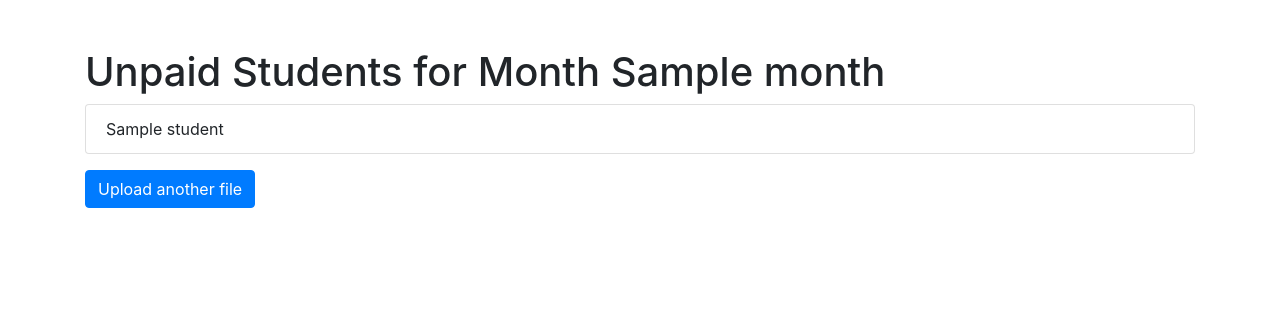
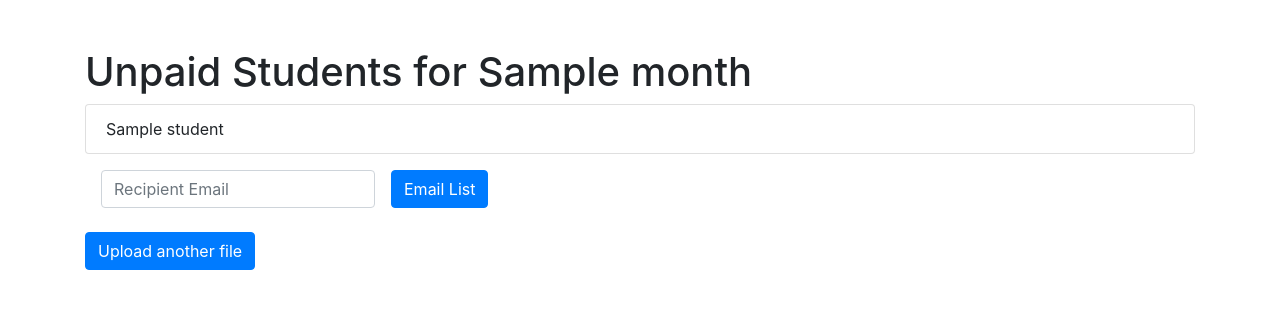
Before and after one commit to sayantan16/Tutoring-Payment-Tracker, a Flask app: template templates/unpaid_students.html in a window 1280 px wide. Shown: the top 309 px of the page. Run offline with Flask 3, Linux system fonts and the light colour scheme; the template is opened without the code that fills it: most values are stand-ins (such as "Sample title", 1, 10 or a date in 2020); some libraries are stand-ins or nearby versions.

Commit message:
Adding email compatibility

```diff
--- a/app.py
+++ b/app.py
@@ -1,18 +1,29 @@
-# app.py
+import os
 from flask import Flask, request, redirect, url_for, render_template, flash
 from flask_cors import CORS
+from sendgrid import SendGridAPIClient
+from sendgrid.helpers.mail import Mail
 from werkzeug.utils import secure_filename
-import os
+import ssl
+import re
+import calendar
+
 from pdf_to_xml import pdf_to_xml
-from xml_parser import parse_xml_to_csv, merge_csv_files
+from xml_parser import merge_csv_files, parse_xml_to_csv
+
+# Create an unverified context to handle SSL issues with SendGrid
+ssl._create_default_https_context = ssl._create_unverified_context
 
 app = Flask(__name__)
-CORS(app)  # Add this line to enable CORS
+CORS(app)
 
 app.config['UPLOAD_FOLDER'] = 'uploads'
 app.config['NAMES_FILE'] = 'names_list.txt'
 app.secret_key = 'supersecretkey'
 os.makedirs(app.config['UPLOAD_FOLDER'], exist_ok=True)
+
+def get_month_name(month_number):
+    return calendar.month_name[int(month_number)]
 
 def read_names_list():
     if not os.path.exists(app.config['NAMES_FILE']):
@@ -117,7 +128,8 @@ def upload_file():
             if unpaid_students is None:
                 flash('The selected month is not present in the file.', 'error')
                 return redirect(request.url)
-            return render_template('unpaid_students.html', unpaid_students=unpaid_students, month=month)
+            month_name = get_month_name(month)
+            return render_template('unpaid_students.html', unpaid_students=unpaid_students, month=month_name)
     return render_template('index.html')
 
 def extract_names_from_csv(csv_path):
@@ -160,5 +172,44 @@ def show_csv():
     }
     return render_template('show_csv.html', data_by_month=data_by_month, month_names=month_names)
 
+@app.route('/send_email', methods=['POST'])
+def send_email():
+    recipient = request.form['email']
+    month_name = request.form['month']
+
+    # Validate the email address
+    if not re.match(r"[^@]+@[^@]+\.[^@]+", recipient):
+        return {"message": "Invalid email address.", "status": "error"}, 400
+
+    unpaid_students = request.form.getlist('unpaid_students')
+
+    if unpaid_students:
+        unpaid_list = "\n".join(unpaid_students)
+        html_content = (
+            "<strong>The following students have not paid for " + month_name + ":</strong><br><br>" +
+            unpaid_list.replace('\n', '<br>')
+        )
+        message = Mail(
+            from_email='sayantankundu93@gmail.com',
+            to_emails=recipient,
+            subject=f"Unpaid Students for {month_name}",
+            html_content=html_content
+        )
+        try:
+            sg = SendGridAPIClient(os.environ.get('SENDGRID_API_KEY'))
+            response = sg.send(message)
+            print(response.status_code)
+            print(response.body)
+            print(response.headers)
+            if response.status_code == 202:
+                return {"message": f"Email sent to {recipient}", "status": "success"}, 200
+            else:
+                return {"message": "Failed to send email.", "status": "error"}, response.status_code
+        except Exception as e:
+            print(e)
+            return {"message": f"Failed to send email: {str(e)}", "status": "error"}, 500
+    else:
+        return {"message": "All students have paid for this month.", "status": "info"}, 200
+
 if __name__ == "__main__":
     app.run(debug=True, port=8080)
--- a/templates/unpaid_students.html
+++ b/templates/unpaid_students.html
@@ -8,10 +8,12 @@
       rel="stylesheet"
       href="https://maxcdn.bootstrapcdn.com/bootstrap/4.5.2/css/bootstrap.min.css"
     />
+    <script src="https://code.jquery.com/jquery-3.6.0.min.js"></script>
+    <script src="https://cdn.jsdelivr.net/npm/sweetalert2@10"></script>
   </head>
   <body>
     <div class="container mt-5">
-      <h1>Unpaid Students for Month {{ month }}</h1>
+      <h1>Unpaid Students for {{ month }}</h1>
       <div
         class="spinner-border text-primary"
         role="status"
@@ -26,6 +28,27 @@
         <li class="list-group-item">{{ student }}</li>
         {% endfor %}
       </ul>
+      <form
+        action="{{ url_for('send_email') }}"
+        method="post"
+        class="form-inline mt-3"
+        id="emailForm"
+      >
+        <input type="hidden" name="month" value="{{ month }}" />
+        {% for student in unpaid_students %}
+        <input type="hidden" name="unpaid_students" value="{{ student }}" />
+        {% endfor %}
+        <div class="form-group mx-sm-3 mb-2">
+          <input
+            type="email"
+            class="form-control"
+            name="email"
+            placeholder="Recipient Email"
+            required
+          />
+        </div>
+        <button type="submit" class="btn btn-primary mb-2">Email List</button>
+      </form>
       {% else %}
       <p>All students have paid for this month.</p>
       {% endif %}
@@ -33,9 +56,57 @@
     </div>
 
     <script>
-      window.onload = function () {
-        document.getElementById('loadingSpinner').style.display = 'none';
-      };
+      document
+        .getElementById('emailForm')
+        .addEventListener('submit', function (e) {
+          e.preventDefault(); // Prevent form from submitting normally
+          var form = e.target;
+
+          // Validate email address
+          var email = form.email.value;
+          var emailPattern = /^[^\s@]+@[^\s@]+\.[^\s@]+$/;
+          if (!emailPattern.test(email)) {
+            Swal.fire({
+              icon: 'error',
+              title: 'Invalid Email',
+              text: 'Please enter a valid email address.',
+            });
+            return;
+          }
+
+          // Show loading spinner
+          document.getElementById('loadingSpinner').style.display = 'block';
+
+          // Submit the form via AJAX
+          $.ajax({
+            type: 'POST',
+            url: form.action,
+            data: $(form).serialize(),
+            success: function (response) {
+              Swal.fire({
+                icon: response.status,
+                title: response.status === 'success' ? 'Email Sent' : 'Notice',
+                text: response.message,
+              }).then(function () {
+                document.getElementById('loadingSpinner').style.display =
+                  'none';
+              });
+            },
+            error: function (response) {
+              var message = response.responseJSON
+                ? response.responseJSON.message
+                : 'Failed to send email. Please try again later.';
+              Swal.fire({
+                icon: 'error',
+                title: 'Error',
+                text: message,
+              }).then(function () {
+                document.getElementById('loadingSpinner').style.display =
+                  'none';
+              });
+            },
+          });
+        });
     </script>
   </body>
 </html>
```
Also changed, not shown: requirements.txt (+6 -1 lines), 1 other file.
